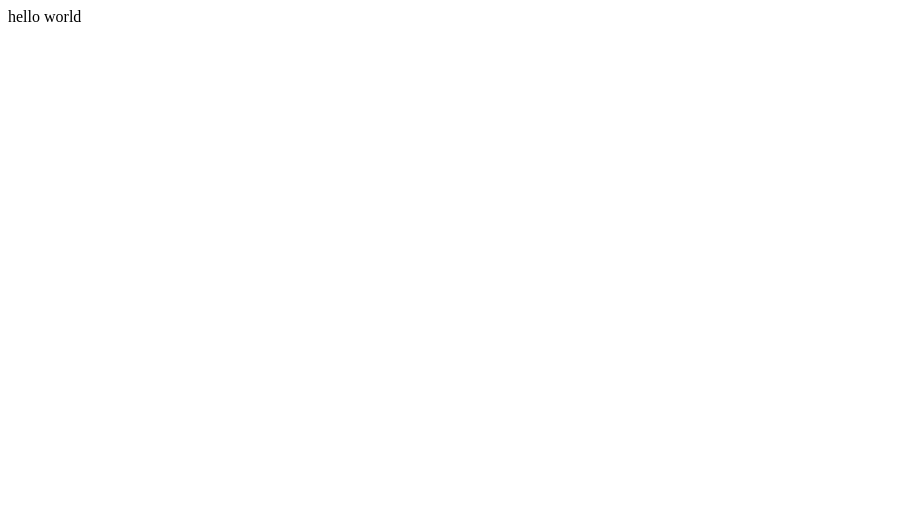
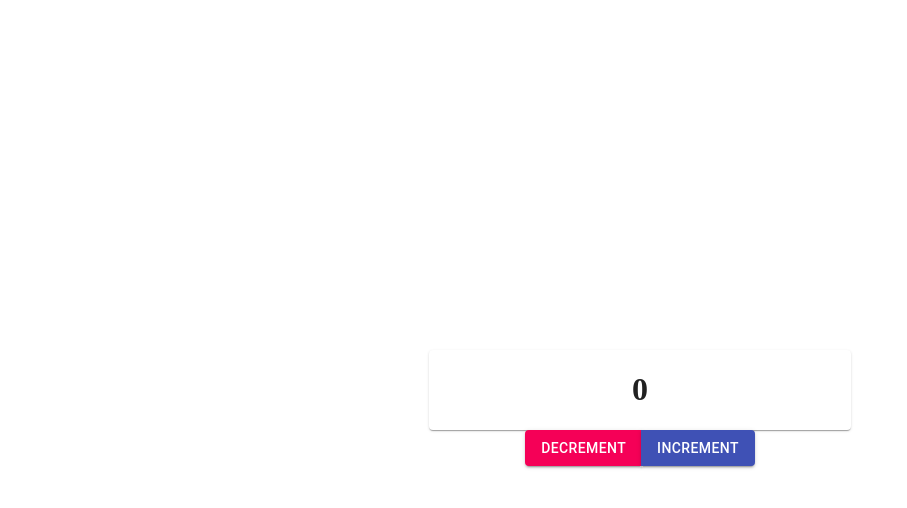
Before and after one commit to varsnotwars/redux-vs-context-with-hooks, a React (Create React App) app in the folder react-context-hooks/: page / in a window 1280 px wide. Shown: the top 508 px of the page, without its empty margins (0-907 px from the left). Built offline with nearby package versions, Linux system fonts and the light colour scheme.

Commit message:
Redux-esque context hooks combo working

```diff
--- a/react-context-hooks/src/App.js
+++ b/react-context-hooks/src/App.js
@@ -1,10 +1,23 @@
-import React, { useContext } from "react";
-import { GlobalContext } from "./global";
+import React from "react";
+import { Grid } from "@material-ui/core";
+
+import { Count } from "./Count";
+import { Counter } from "./Counter";
 
 const App = () => {
-  const { greeting, isProviderInTree } = useContext(GlobalContext);
-
-  return <div className="App">{isProviderInTree || greeting}</div>;
+  return (
+    <Grid
+      style={{ height: "100vh" }}
+      container
+      justify="center"
+      alignItems="center"
+    >
+      <Grid item xs={4}>
+        <Count />
+        <Counter />
+      </Grid>
+    </Grid>
+  );
 };
 
 export default App;
--- /dev/null
+++ b/react-context-hooks/src/Count.js
@@ -0,0 +1,15 @@
+import React, { useContext } from "react";
+import { Card } from "@material-ui/core";
+import { GlobalContext } from "./store/createStore";
+
+export const Count = () => {
+  const {
+    state: { count }
+  } = useContext(GlobalContext);
+
+  return (
+    <Card style={{ textAlign: "center" }}>
+      <h1>{count}</h1>
+    </Card>
+  );
+};
--- /dev/null
+++ b/react-context-hooks/src/Counter.js
@@ -0,0 +1,36 @@
+import React, { useContext } from "react";
+import { ButtonGroup, Button } from "@material-ui/core";
+
+import { GlobalContext } from "./store/createStore";
+
+export const Counter = () => {
+  const { increment, decrement } = useContext(GlobalContext);
+
+  return (
+    <div
+      style={{
+        display: "flex",
+        flexDirection: "column",
+        alignItems: "center"
+      }}
+    >
+      <ButtonGroup>
+        <Button
+          variant="contained"
+          color="secondary"
+          onClick={() => decrement(1)}
+        >
+          decrement
+        </Button>
+
+        <Button
+          variant="contained"
+          color="primary"
+          onClick={() => increment(1)}
+        >
+          increment
+        </Button>
+      </ButtonGroup>
+    </div>
+  );
+};
--- /dev/null
+++ b/react-context-hooks/src/actions/actionCreators.js
@@ -0,0 +1,7 @@
+import { INCREMENT, DECREMENT } from "./actionTypes";
+
+export const increment = dispatch => amount =>
+  dispatch({ type: INCREMENT, payload: amount });
+
+export const decrement = dispatch => amount =>
+  dispatch({ type: DECREMENT, payload: amount });
--- /dev/null
+++ b/react-context-hooks/src/actions/actionTypes.js
@@ -0,0 +1,2 @@
+export const INCREMENT = "INCREMENT";
+export const DECREMENT = "DECREMENT";
--- /dev/null
+++ b/react-context-hooks/src/actions/index.js
@@ -0,0 +1,3 @@
+import { increment, decrement } from "./actionCreators";
+
+export const actionCreators = { increment, decrement };
--- a/react-context-hooks/src/global.js
+++ /dev/null
@@ -1,5 +0,0 @@
-import { createContext } from "react";
-
-export const GlobalContext = createContext({
-  isProviderInTree: "no matching Provider in tree"
-});
--- a/react-context-hooks/src/index.js
+++ b/react-context-hooks/src/index.js
@@ -1,12 +1,10 @@
 import React from "react";
 import ReactDOM from "react-dom";
 import App from "./App";
-
-import { GlobalContext } from "./global";
-const { Provider } = GlobalContext;
+import { Provider } from "./store/createStore";
 
 ReactDOM.render(
-  <Provider value={{ greeting: "hello world" }}>
+  <Provider>
     <App />
   </Provider>,
   document.getElementById("root")
--- /dev/null
+++ b/react-context-hooks/src/reducers/counterReducer.js
@@ -0,0 +1,10 @@
+export const counterReducer = (state, action) => {
+  switch (action.type) {
+    case "INCREMENT":
+      return { ...state, count: state.count + action.payload };
+    case "DECREMENT":
+      return { ...state, count: state.count - action.payload };
+    default:
+      return state;
+  }
+};
--- /dev/null
+++ b/react-context-hooks/src/reducers/index.js
@@ -0,0 +1,3 @@
+import { counterReducer } from "./counterReducer";
+
+export const reducers = { counterReducer };
--- /dev/null
+++ b/react-context-hooks/src/store/GlobalContext.js
@@ -0,0 +1,31 @@
+import React, { createContext, useReducer } from "react";
+
+import { actionCreators } from "../actions";
+import { reducers } from "../reducers";
+const { counterReducer } = reducers;
+export const createGlobalStore = initialState => {
+  const GlobalContext = createContext();
+
+  const Provider = ({ children }) => {
+    const [state, dispatch] = useReducer(counterReducer, initialState);
+
+    const boundActionCreators = Object
+      // prettier-ignore
+      .keys(actionCreators)
+      .reduce(
+        (map, acName) => ({
+          ...map,
+          [acName]: actionCreators[acName](dispatch)
+        }),
+        {}
+      );
+
+    return (
+      <GlobalContext.Provider value={{ state, ...boundActionCreators }}>
+        {children}
+      </GlobalContext.Provider>
+    );
+  };
+
+  return { GlobalContext, Provider };
+};
--- /dev/null
+++ b/react-context-hooks/src/store/createStore.js
@@ -0,0 +1,5 @@
+import { createGlobalStore } from "./GlobalContext";
+
+export const { GlobalContext, Provider } = createGlobalStore({
+  count: 0
+});
```
